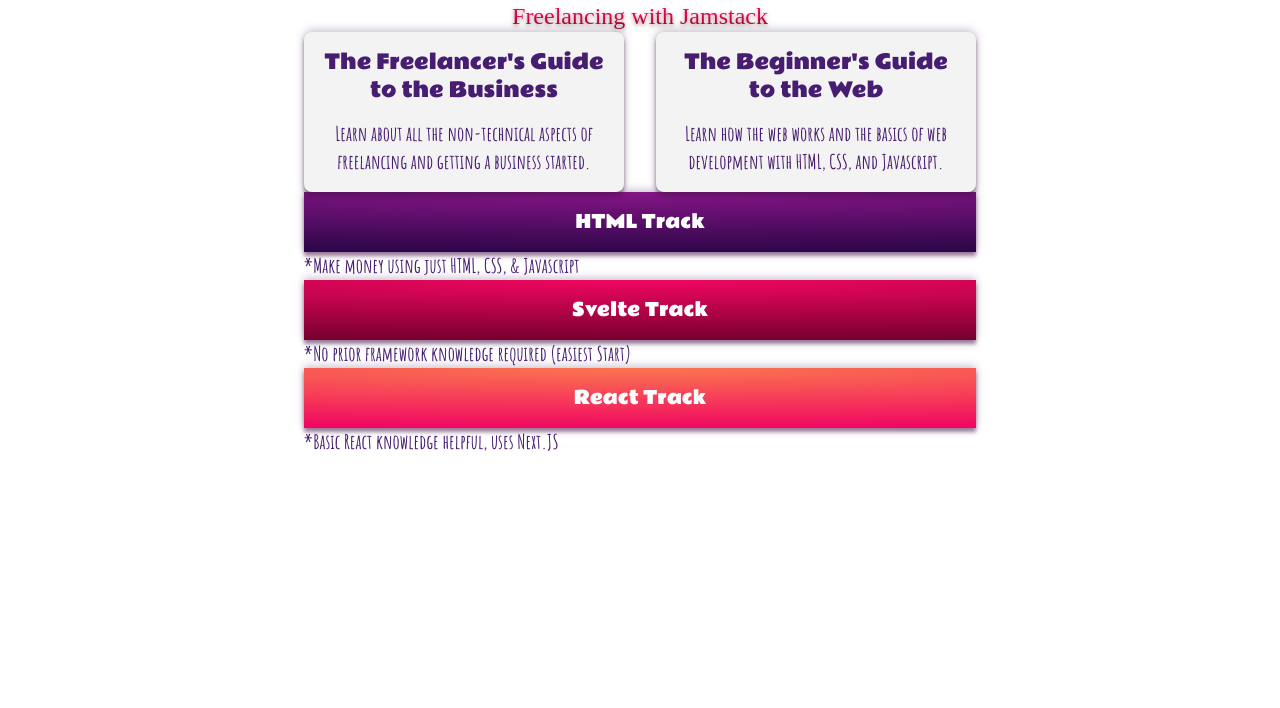
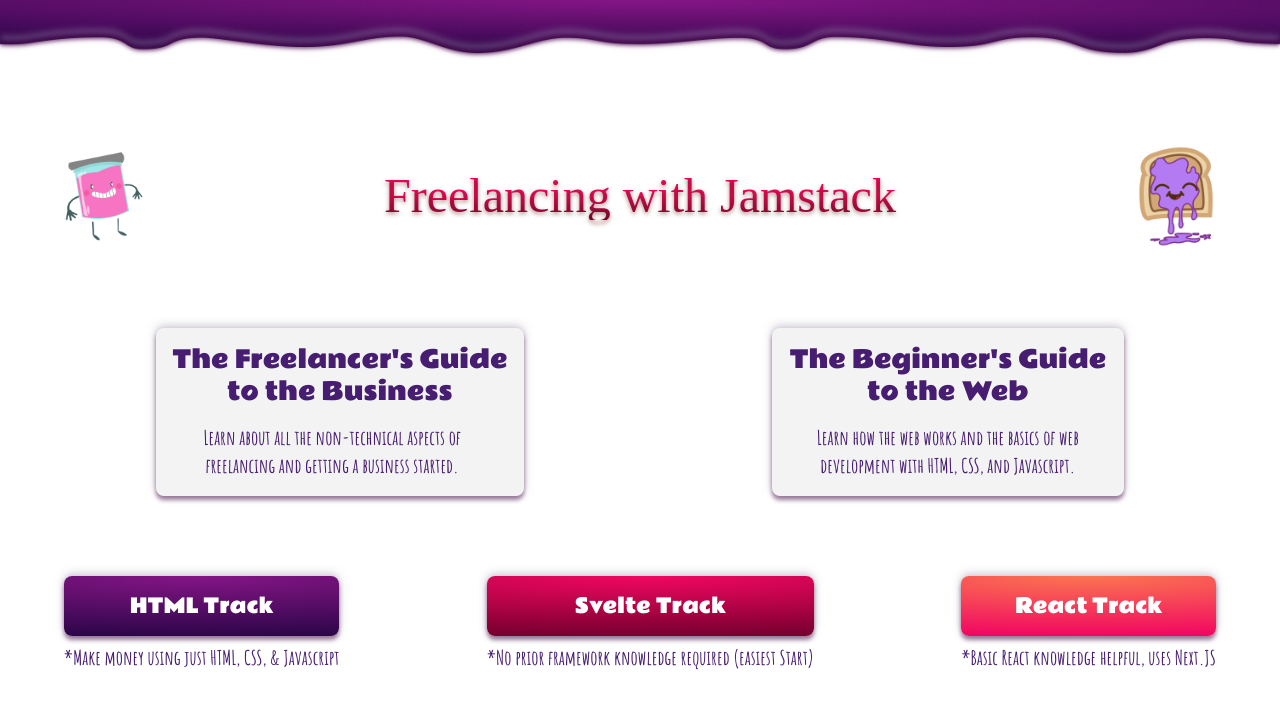
Before and after one commit to brittneypostma/freelancing-with-jamstack, a Svelte app: page / in a window 1280 px wide. Built offline with nearby package versions, Linux system fonts and the light colour scheme; a web font is replaced by a local one.

Commit message:
page concept done

```diff
--- a/src/lib/Card.svelte
+++ b/src/lib/Card.svelte
@@ -4,12 +4,12 @@
 	export let desc
 </script>
 
-<article>
+<article class="max-w-sm">
 	<a
 		href="/"
-		class="bg-basics-20 max-w-lg rounded-lg shadow-highlight hover:shadow-hover grid gap-4 p-4 text-center"
+		class="bg-basics-20 max-w-lg rounded-lg shadow-highlight transition-all duration-300 hover:shadow-hover grid gap-4 p-4 text-center"
 	>
 		<h2>{mainTitle}<br />{subTitle}</h2>
-		<p>{desc}</p>
+		<p class="max-w-xs">{desc}</p>
 	</a>
 </article>
--- a/src/lib/Cards.svelte
+++ b/src/lib/Cards.svelte
@@ -2,7 +2,7 @@
 	import Card from '@lib/Card.svelte'
 </script>
 
-<section class="grid gap-4 sm:flex justify-center  sm:space-x-4 sm:justify-between">
+<section class="grid gap-8 lg:flex justify-center  lg:space-x-8 lg:justify-around">
 	<Card
 		mainTitle="The Freelancer's Guide"
 		subTitle="to the Business"
--- a/src/lib/Track.svelte
+++ b/src/lib/Track.svelte
@@ -5,13 +5,10 @@
 	export let desc
 </script>
 
-<article>
+<article class="grid gap-2">
 	<a href={link} class={color} role="button">
 		<h3>{title}</h3>
 	</a>
 
 	<p>*{desc}</p>
 </article>
-
-<style>
-</style>
--- a/src/lib/Tracks.svelte
+++ b/src/lib/Tracks.svelte
@@ -2,7 +2,7 @@
 	import Track from '@lib/Track.svelte'
 </script>
 
-<section class="tracks">
+<section class="grid gap-10 justify-center lg:flex lg:gap-0 lg:space-x-10 lg:justify-between">
 	<Track
 		link="/"
 		color="purple-gradient"
--- a/src/routes/__layout.svelte
+++ b/src/routes/__layout.svelte
@@ -2,6 +2,6 @@
 	import '../styles.css'
 </script>
 
-<main class="max-w-2xl mx-auto">
+<main class="max-w-2xl xl:max-w-6xl mx-auto grid gap-10 lg:gap-20">
 	<slot />
 </main>
--- a/src/routes/index.svelte
+++ b/src/routes/index.svelte
@@ -7,7 +7,11 @@
 <svelte:head>
 	<title>{title}</title>
 </svelte:head>
-<h1>{title}</h1>
+<div class="lg:flex lg:space-x-5 items-center justify-between">
+	<img class="w-20 hidden lg:block" src="images/jammy.png" alt="Jammy" />
+	<h1>{title}</h1>
+	<img class="w-20 hidden lg:block" src="images/toasty.png" alt="Toasty" />
+</div>
 <Cards />
 <Tracks />
 
--- a/src/styles.css
+++ b/src/styles.css
@@ -32,28 +32,29 @@
 	}
 
 	body {
-		@apply font-text text-lg lg:text-xl 2xl:text-2xl text-primary-100;
+		@apply font-text text-lg lg:text-xl text-primary-100 pt-10 sm:pt-20 lg:pt-36 3xl:pt-64;
+		background: no-repeat top / contain url(/static/images/jelly-drip.png);
 	}
 	h1 {
-		@apply font-heading text-xl lg:text-2xl text-center;
+		@apply font-heading text-3xl lg:text-5xl text-center;
 	}
 	h2 {
-		@apply font-subHeading text-lg lg:text-xl text-center;
+		@apply font-subHeading text-xl lg:text-2xl text-center;
 	}
 	h3 {
-		@apply font-subHeading text-base lg:text-lg text-center;
+		@apply font-subHeading text-lg lg:text-xl text-center;
 	}
 
 	a[role='button'],
 	button {
-		@apply p-4 text-white min-w-300 text-center block;
+		@apply p-4 text-white text-center block rounded-lg;
 	}
 
 	a[role='button'],
 	button {
 		background-size: 200% auto;
 		box-shadow: 0px 4px 4px rgba(65, 6, 66, 0.5), 0px -2px 8px rgba(147, 131, 159, 0.5);
-		transition: all 0.5s ease-in-out;
+		transition: all 0.3s ease-in-out;
 	}
 
 	a[role='button']:hover,
```
